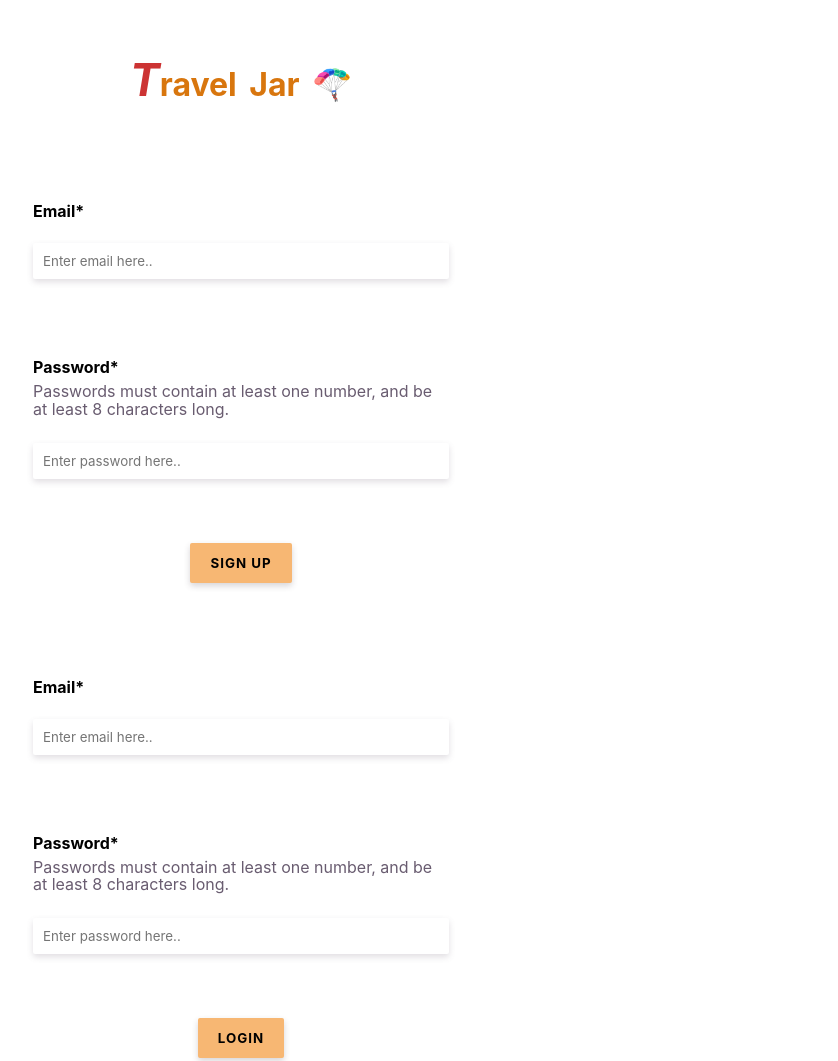
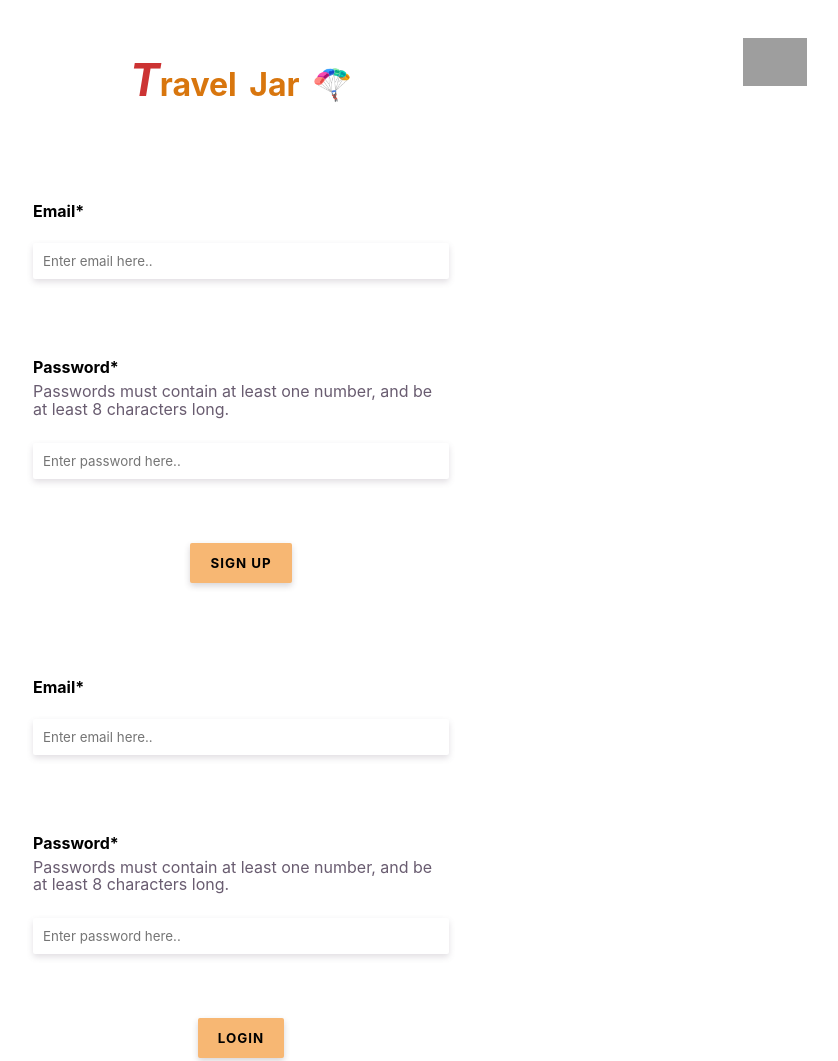
Before and after one commit to fac20/Week9-DEKN, a plain HTML site: page index.html in a window 1280 px wide. Shown: the top 1061 px of the page, without its empty margins (399-1237 px from the left). Drawn offline with Linux system fonts and the light colour scheme; grey boxes are pictures that could not be loaded.

Commit message:
Changed cursor and added jar image

```diff
--- a/index.html
+++ b/index.html
@@ -11,6 +11,7 @@
 <!-- emoji selection - 🧳 🗺️  🪁 📍 🛩️ 🧺 🪂 🛸 -->
 
 <body>
+    <header><img src="https://img.icons8.com/color/48/000000/mason-jar.png" /></header>
     <h1>Travel Jar 🪂</h1>
     <div id="form"></div>
     <div id="posts"></div>
--- a/style.css
+++ b/style.css
@@ -10,12 +10,24 @@
 * {
     box-sizing: border-box;
     font-family: var(--font-family);
+    cursor: url(https://img.icons8.com/plasticine/40/000000/paper-plane.png), auto;
 }
 
 body {
     max-width: 30rem;
     margin: 0 auto;
     padding: 2rem;
+}
+
+header {
+    position: absolute;
+    right: 10vw;
+    top: 3vw;
+    width: 10px;
+}
+
+img {
+    width: 5vw;
 }
 
 h1 {
@@ -81,6 +93,7 @@ button {
     letter-spacing: 1px;
     background-color: var(--button-color);
     color: hsl(0, 0%, 0%);
+    cursor: pointer;
 }
 
 /* Grow Shadow -- https://ianlunn.github.io/Hover/#effects */
@@ -111,7 +124,6 @@ button:active {
     border: 3px solid var(--button-color);
     background: transparent;
     color: var(--theme-text-color);
-    /* hsl(281, 38%, 60%);*/
     font-weight: bold;
     font-size: 1rem;
 }
```
